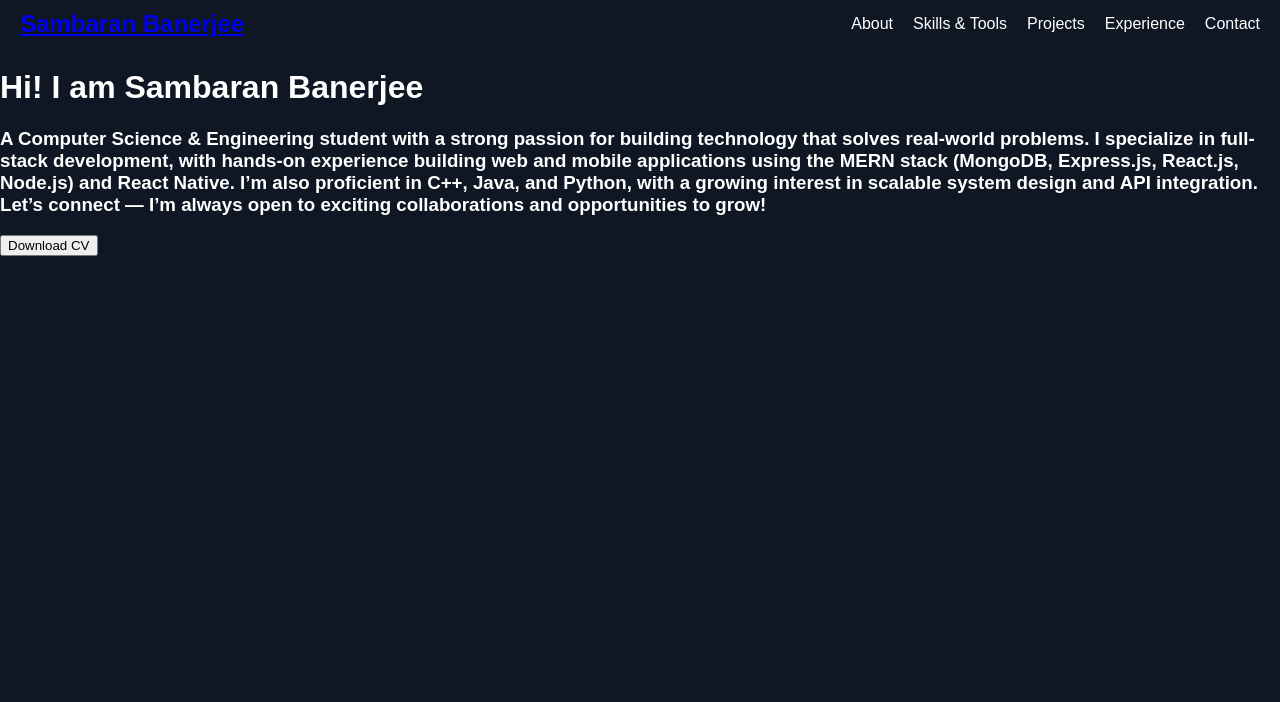
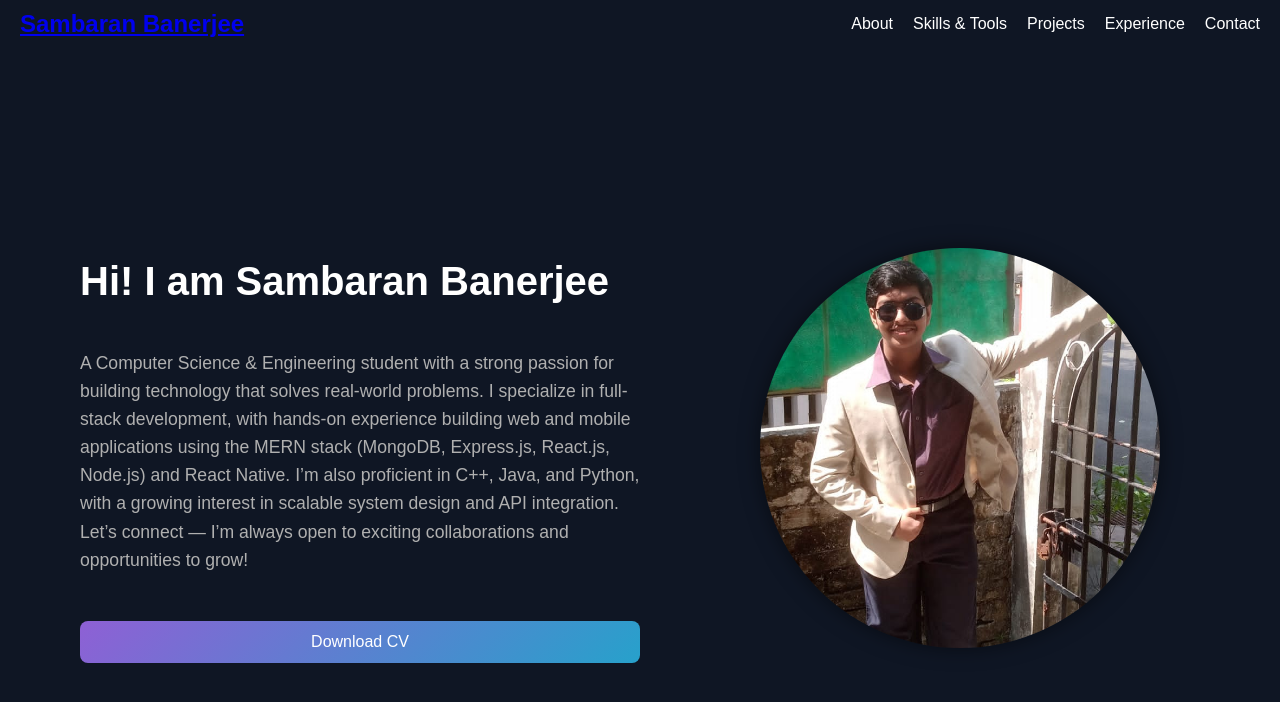
Before and after one commit to SambaranBanerjee/Portforlio, a React (Vite) app in the folder client/: page / in a window 1280 px wide. Shown: the top 702 px of the page. Built offline with nearby package versions, Linux system fonts and the light colour scheme.

Commit message:
added the about page and photo

```diff
--- a/client/src/components/Photo.jsx
+++ b/client/src/components/Photo.jsx
@@ -0,0 +1,9 @@
+import profilePic from "../Assets/profilePic.jpeg";
+import "../styles/Photo.css"
+export default function Photo(){
+    return(
+        <div className="photo-container">
+            <img src={profilePic} alt="profile picture" className="profile-pic"/>
+        </div>
+    )
+}
--- a/client/src/pages/About.jsx
+++ b/client/src/pages/About.jsx
@@ -1,30 +1,33 @@
+import Photo from "../components/Photo";
+import "../styles/About.css"
+
 function DownloadCV(){
-
+    alert("Download started.");
 }
 export default function About(){
     return(
-        <>
-            <div className="About">
-                <div className="About-heading">
+        <div className="about-page">
+            <div className="about-left">
+                <div className="about-heading">
                     <h1>Hi! I am Sambaran Banerjee</h1>
                     <h1></h1>
                 </div>
-                <div className="About-detail">
+                <div className="about-detail">
                     <h3>A Computer Science & Engineering student with
                         a strong passion for building technology that solves real-world problems.
                         I specialize in full-stack development, with hands-on experience building web and mobile applications using the MERN stack (MongoDB, Express.js, React.js, Node.js) and React Native.
-                         I’m also proficient in C++, Java, and Python, with a growing interest in scalable system design and API integration.
-                         Let’s connect — I’m always open to exciting collaborations and opportunities to grow!
+                        I’m also proficient in C++, Java, and Python, with a growing interest in scalable system design and API integration.
+                        Let’s connect — I’m always open to exciting collaborations and opportunities to grow!
                     </h3>
                 </div>
                 <button onClick={DownloadCV}>
                     Download CV
                 </button>
             </div>
-            <div className="Picture">
-                {/*Photo/*/}
+            <div className="about-right">
+                <Photo/>
             </div>
-        </>
+        </div>
     )
 
 
--- /dev/null
+++ b/client/src/styles/About.css
@@ -0,0 +1,63 @@
+/* Ensure no scrollbars appear unless needed */
+body, html {
+  margin: 0;
+  padding: 0;
+  overflow: hidden; /* Prevent unnecessary scrolls */
+  height: 100%;
+  width: 100%;
+  font-family: sans-serif;
+}
+
+.about-page {
+  display: flex;
+  width: 100vw;
+  height: 100vh;
+  padding: 40px;
+  box-sizing: border-box;
+}
+
+.about-left {
+  flex: 1;
+  padding: 20px 40px;
+  display: flex;
+  flex-direction: column;
+  justify-content: center;
+}
+
+.about-heading h1 {
+  font-size: 2.5rem;
+  margin-bottom: 20px;
+  color: #ffffff; /* White text */
+}
+
+.about-detail h3 {
+  font-weight: normal;
+  font-size: 1.1rem;
+  color: #b0b0b0; /* Light grey */
+  line-height: 1.6;
+}
+
+.about-left button {
+  margin-top: 30px;
+  padding: 12px 24px;
+  font-size: 1rem;
+  background: linear-gradient(135deg, #8e60d5, #27a1cb); /* Diagonal gradient */
+  color: white;
+  border: none;
+  border-radius: 8px;
+  cursor: pointer;
+  transition: transform 0.2s ease, box-shadow 0.2s ease;
+}
+
+.about-left button:hover {
+  transform: translateY(-2px);
+  box-shadow: 0 4px 12px rgba(0, 0, 0, 0.2);
+}
+
+.about-right {
+  flex: 1;
+  display: flex;
+  justify-content: center;
+  align-items: center;
+  overflow: hidden;
+}
--- /dev/null
+++ b/client/src/styles/Photo.css
@@ -0,0 +1,19 @@
+/*This will contain the photo styles*/
+
+.photo-container {
+  width: 400px;
+  height: 400px;
+  border-width: 2px;
+  border-radius: 50%;
+  display: flex;
+  align-items: center;
+  justify-content: center;
+  overflow: hidden;
+  box-shadow: 0 0 20px rgba(0,0,0,0.5);
+}
+
+.profile-pic {
+  width: 100%;
+  height: 100%;
+  object-fit: cover; /* Ensures it covers the circular frame */
+}
```
Also changed, not shown: client/src/Assets/profilePic.jpeg (added).
